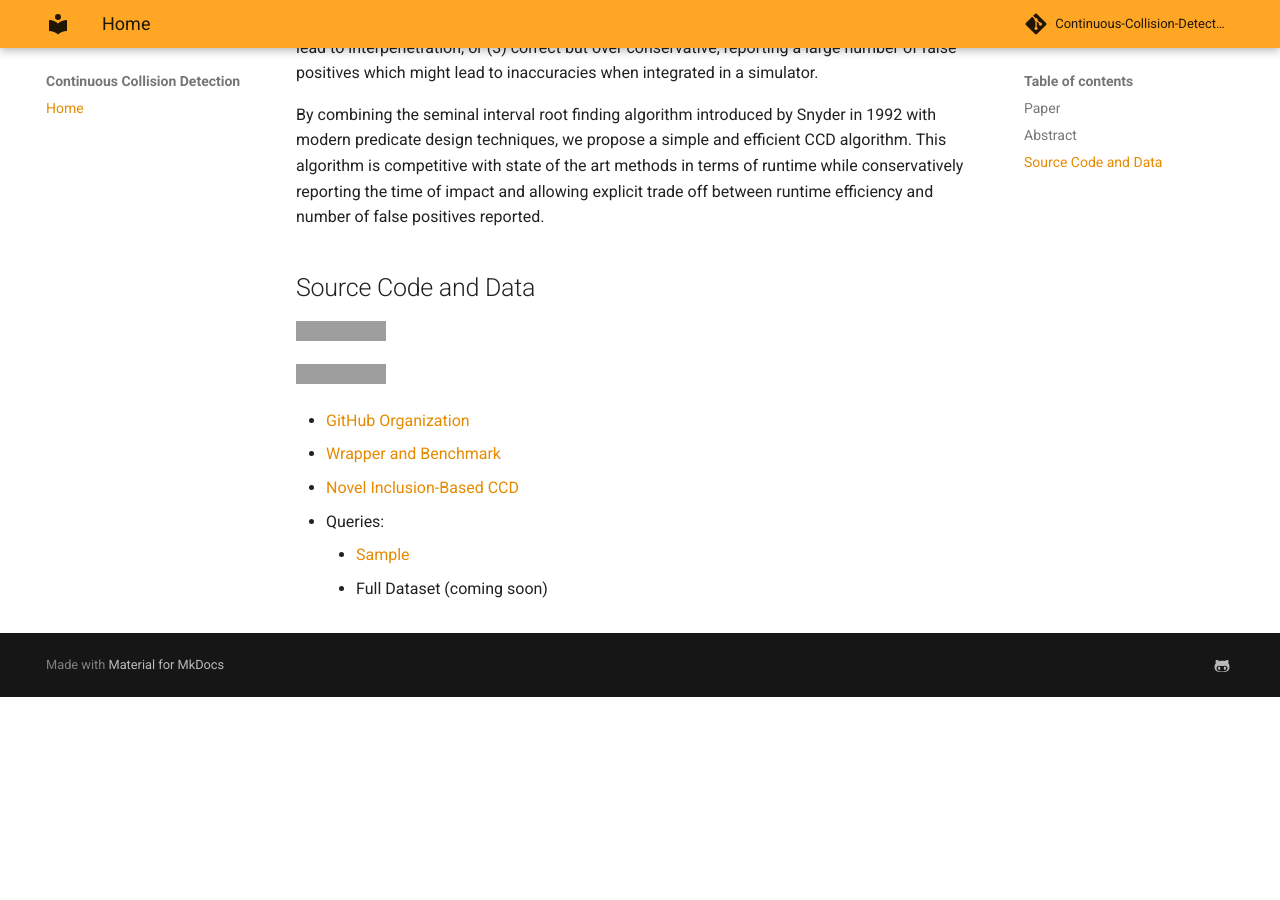
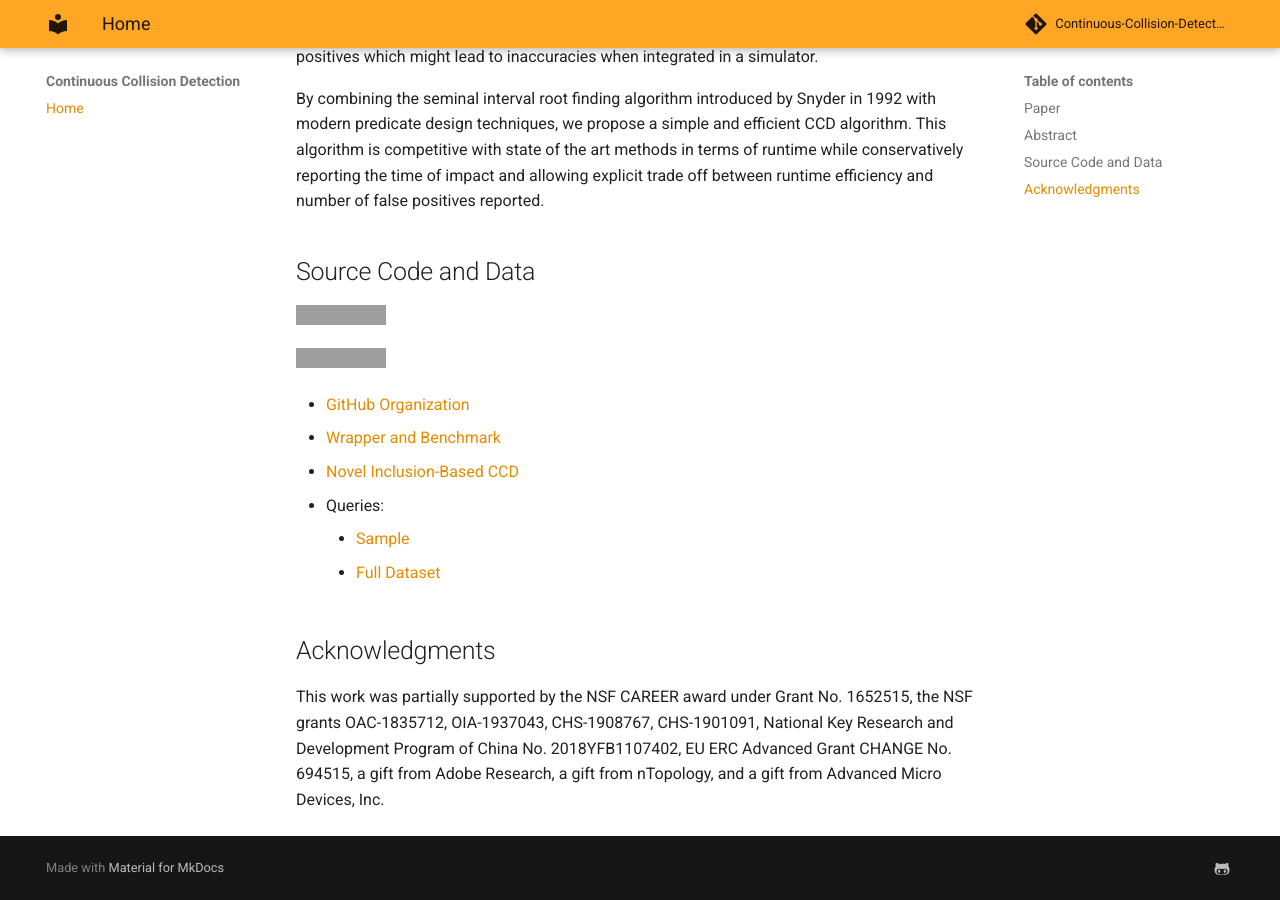
Before and after one commit to Continous-Collision-Detection/Continous-Collision-Detection.github.io, an MkDocs documentation site: the page built from docs/index.md, in a window 1280 px wide and 900 px high, scrolled down 733 px. Built offline with MkDocs 1.6.1 and Material for MkDocs 9.7.7, drawn with Linux system fonts in a browser that asks for light colours; before the commit the page ends 1430 px from its top, so only the background shows below that; some of the changed text lies outside the part shown; grey boxes are pictures that could not be loaded.

Commit message:
Added dataset link and acknowledgments

```diff
--- a/docs/index.md
+++ b/docs/index.md
@@ -1,5 +1,5 @@
 <center>
-# A Large Scale Benchmark and an Inclusion-Based Algorithm for Continuous Collision Detection
+<h1>A Large Scale Benchmark and an Inclusion-Based Algorithm for Continuous Collision Detection</h1>
 
 <h3>
 <a href="https://github.com/wangbolun300">Bolun Wang</a><sup style="color:gray">*</sup>,
@@ -37,4 +37,8 @@ By combining the seminal interval root finding algorithm introduced by Snyder in
 * [Novel Inclusion-Based CCD](https://github.com/Continuous-Collision-Detection/Tight-Inclusion)
 * Queries:
     * [Sample](https://github.com/Continuous-Collision-Detection/Sample-Queries)
-    * Full Dataset (coming soon)
+    * [Full Dataset](https://archive.nyu.edu/handle/2451/61518)
+
+## Acknowledgments
+
+This work was partially supported by the NSF CAREER award under Grant No. 1652515, the NSF grants OAC-1835712, OIA-1937043, CHS-1908767, CHS-1901091, National Key Research and Development Program of China No. 2018YFB1107402, EU ERC Advanced Grant CHANGE No. 694515, a gift from Adobe Research, a gift from nTopology, and a gift from Advanced Micro Devices, Inc.
```
